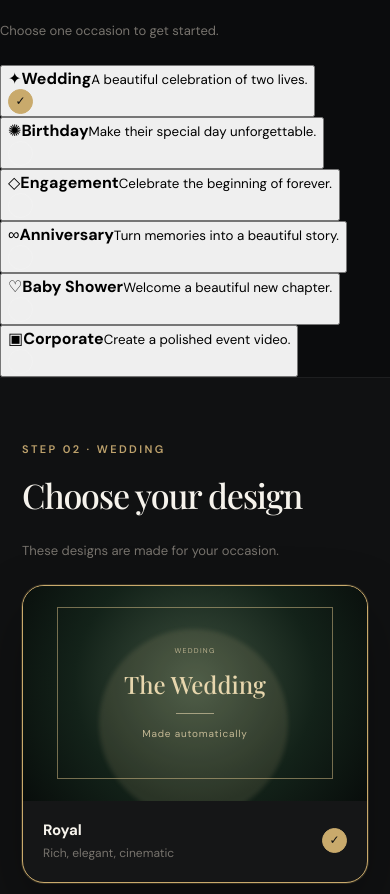
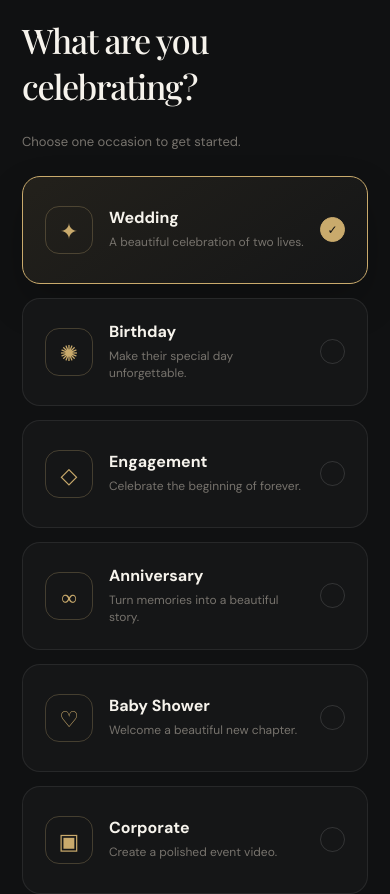
Before and after one commit to jaffukhandu-rgb/WEDDING_VIDIO, a React (Vite) app: page / in a window 390 px wide. Shown: the part 568-1462 px from the top of the page. Built offline with nearby package versions, Linux system fonts and the light colour scheme.

Commit message:
Add occasion-first flow and occasion-specific design styles

```diff
--- a/src/styles.css
+++ b/src/styles.css
@@ -9,7 +9,6 @@
 }
 
 * { box-sizing: border-box; }
-
 body { margin: 0; min-width: 320px; background: #0b0c0d; }
 button { font: inherit; }
 
@@ -28,15 +27,7 @@ button { font: inherit; }
     radial-gradient(circle at 20% 85%, rgba(116, 87, 44, .12), transparent 25%),
     #0b0c0d;
 }
-
-.hero-section::after {
-  content: '';
-  position: absolute;
-  inset: 0;
-  pointer-events: none;
-  background: linear-gradient(115deg, transparent 30%, rgba(255,255,255,.025), transparent 70%);
-}
-
+.hero-section::after { content: ''; position: absolute; inset: 0; pointer-events: none; background: linear-gradient(115deg, transparent 30%, rgba(255,255,255,.025), transparent 70%); }
 .hero-glow { position: absolute; border-radius: 50%; filter: blur(80px); pointer-events: none; }
 .hero-glow-one { width: 220px; height: 220px; right: 8%; top: 18%; background: rgba(184, 145, 74, .08); }
 .hero-glow-two { width: 180px; height: 180px; left: -5%; bottom: -10%; background: rgba(88, 108, 80, .08); }
@@ -45,7 +36,6 @@ button { font: inherit; }
 .brand-mark { width: 34px; height: 34px; display: grid; place-items: center; border: 1px solid rgba(210,184,125,.55); border-radius: 50%; color: #d8bd84; font-family: Georgia, serif; }
 .brand-name { color: #ddd9d0; font-size: 13px; letter-spacing: .08em; }
 .step-label { margin-left: auto; color: #77736d; font-size: 12px; letter-spacing: .12em; }
-
 .hero-copy { position: relative; z-index: 1; max-width: 760px; margin-top: 12vh; }
 .eyebrow { margin: 0 0 16px; color: #bfa36d; font-size: 11px; font-weight: 600; letter-spacing: .22em; text-transform: uppercase; }
 h1, h2 { font-family: 'Playfair Display', Georgia, serif; font-weight: 500; }
@@ -53,10 +43,23 @@ h1 { margin: 0; font-size: clamp(48px, 8vw, 96px); line-height: .98; letter-spac
 h1 span { color: #bfa36d; }
 .hero-description { max-width: 560px; margin: 28px 0 0; color: #98948d; font-size: 16px; line-height: 1.75; }
 
-.design-section { padding: 88px clamp(22px, 5vw, 72px) 72px; background: #101112; border-top: 1px solid rgba(255,255,255,.06); }
+.occasion-section,
+.design-section { padding: 82px clamp(22px, 5vw, 72px) 72px; background: #101112; border-top: 1px solid rgba(255,255,255,.06); }
+.design-section { background: #0d0e0f; }
 .section-heading { display: flex; align-items: end; justify-content: space-between; gap: 24px; max-width: 1280px; margin: 0 auto 38px; }
 .section-heading h2 { margin: 0; font-size: clamp(34px, 5vw, 58px); letter-spacing: -.035em; }
 .heading-note { margin: 0 0 4px; color: #77736d; font-size: 13px; }
+
+.occasion-grid { display: grid; grid-template-columns: repeat(3, 1fr); gap: 14px; max-width: 1280px; margin: 0 auto; }
+.occasion-card { min-height: 128px; display: flex; align-items: center; gap: 16px; padding: 22px; border: 1px solid rgba(255,255,255,.08); border-radius: 18px; color: inherit; background: #151617; text-align: left; cursor: pointer; transition: transform .25s ease, border-color .25s ease, background .25s ease, box-shadow .25s ease; }
+.occasion-card:hover { transform: translateY(-3px); border-color: rgba(210,184,125,.35); }
+.occasion-card.is-selected { border-color: #c9aa6c; background: linear-gradient(145deg, rgba(201,170,108,.1), #151617); box-shadow: 0 18px 40px rgba(0,0,0,.2); }
+.occasion-icon { width: 48px; height: 48px; flex: 0 0 48px; display: grid; place-items: center; border: 1px solid rgba(210,184,125,.25); border-radius: 14px; color: #c9aa6c; font-family: Georgia, serif; font-size: 22px; }
+.occasion-copy { min-width: 0; flex: 1; }
+.occasion-copy strong, .occasion-copy small { display: block; }
+.occasion-copy strong { font-size: 16px; }
+.occasion-copy small { margin-top: 6px; color: #77736d; font-size: 12px; line-height: 1.45; }
+.occasion-card .selection-indicator { flex: 0 0 25px; }
 
 .design-grid { display: grid; grid-template-columns: repeat(3, 1fr); gap: 20px; max-width: 1280px; margin: 0 auto; }
 .design-card { position: relative; padding: 0; border: 1px solid rgba(255,255,255,.08); border-radius: 22px; overflow: hidden; text-align: left; color: inherit; background: #151617; cursor: pointer; transition: transform .3s ease, border-color .3s ease, box-shadow .3s ease; }
@@ -64,12 +67,22 @@ h1 span { color: #bfa36d; }
 .design-card.is-selected { border-color: #c9aa6c; box-shadow: 0 0 0 1px rgba(201,170,108,.18), 0 24px 60px rgba(0,0,0,.3); }
 .design-preview { position: relative; display: block; aspect-ratio: 4 / 5; overflow: hidden; }
 .design-royal .design-preview { background: radial-gradient(circle at 50% 45%, #3e513f, #132219 58%, #080d0b); }
+.design-heritage .design-preview { background: radial-gradient(circle at 50% 40%, #756045, #33271d 60%, #15100c); }
+.design-floral .design-preview { background: radial-gradient(circle at 50% 40%, #caa49e, #63484b 58%, #302629); }
+.design-celebration .design-preview { background: radial-gradient(circle at 50% 40%, #a76b47, #4c2b2d 60%, #191316); }
+.design-elegant .design-preview { background: linear-gradient(145deg, #d8c7aa, #66584b); }
+.design-playful .design-preview { background: radial-gradient(circle at 35% 35%, #d39c6c, #76546c 55%, #292536); }
+.design-romance .design-preview { background: radial-gradient(circle at 50% 40%, #9d6868, #422d38 58%, #18141a); }
+.design-luxury .design-preview { background: radial-gradient(circle at 50% 40%, #6d654c, #26251e 58%, #0c0d0d); }
 .design-minimal .design-preview { background: linear-gradient(145deg, #eee9df, #b9b0a0); color: #292722; }
-.design-floral .design-preview { background: radial-gradient(circle at 50% 40%, #caa49e, #63484b 58%, #302629); }
+.design-classic .design-preview { background: radial-gradient(circle at 50% 40%, #987c62, #403229 58%, #171310); }
+.design-cinematic .design-preview { background: linear-gradient(145deg, #343941, #111419); }
+.design-soft .design-preview { background: radial-gradient(circle at 50% 40%, #e4cbbd, #8f7881 58%, #41373e); }
+.design-executive .design-preview { background: linear-gradient(145deg, #303a42, #11161a); }
+.design-modern .design-preview { background: linear-gradient(145deg, #56626b, #20272c); }
 .preview-orb { position: absolute; width: 55%; aspect-ratio: 1; left: 22%; top: 20%; border-radius: 50%; background: rgba(213,191,139,.12); filter: blur(2px); }
 .preview-frame { position: absolute; inset: 12%; display: flex; flex-direction: column; justify-content: center; align-items: center; gap: 13px; border: 1px solid rgba(221,196,139,.5); color: #e7d6ad; text-align: center; padding: 20px; }
 .design-minimal .preview-frame { color: #2b2924; border-color: rgba(43,41,36,.4); }
-.design-floral .preview-frame { color: #f0d7cf; border-color: rgba(240,215,207,.45); }
 .preview-kicker { font-size: 7px; letter-spacing: .18em; text-transform: uppercase; opacity: .72; }
 .preview-frame strong { font-family: 'Playfair Display', Georgia, serif; font-size: clamp(24px, 3vw, 38px); font-weight: 500; }
 .preview-line { width: 38px; height: 1px; background: currentColor; opacity: .6; }
@@ -88,24 +101,32 @@ h1 span { color: #bfa36d; }
 .primary-button span { margin-left: 12px; font-size: 16px; }
 .primary-button:hover { background: #d6b97a; }
 
+@media (max-width: 900px) {
+  .occasion-grid, .design-grid { grid-template-columns: repeat(2, 1fr); }
+}
+
 @media (max-width: 820px) {
   .hero-section { min-height: 58vh; }
-  .design-grid { grid-template-columns: 1fr; max-width: 560px; }
   .design-preview { aspect-ratio: 16 / 10; }
   .preview-frame { inset: 10%; }
+}
+
+@media (max-width: 620px) {
+  .occasion-grid, .design-grid { grid-template-columns: 1fr; max-width: 560px; }
 }
 
 @media (max-width: 560px) {
   .hero-section { padding-top: 20px; padding-bottom: 58px; }
   .hero-copy { margin-top: 9vh; }
   .hero-description { font-size: 14px; }
-  .design-section { padding-top: 64px; }
+  .occasion-section, .design-section { padding-top: 64px; }
   .section-heading { align-items: start; flex-direction: column; margin-bottom: 26px; }
   .heading-note { margin: 0; }
+  .occasion-card { min-height: 108px; }
   .continue-row { align-items: stretch; flex-direction: column; }
   .primary-button { width: 100%; }
 }
 
 @media (prefers-reduced-motion: reduce) {
-  .design-card { transition: none; }
+  .occasion-card, .design-card { transition: none; }
 }
```
